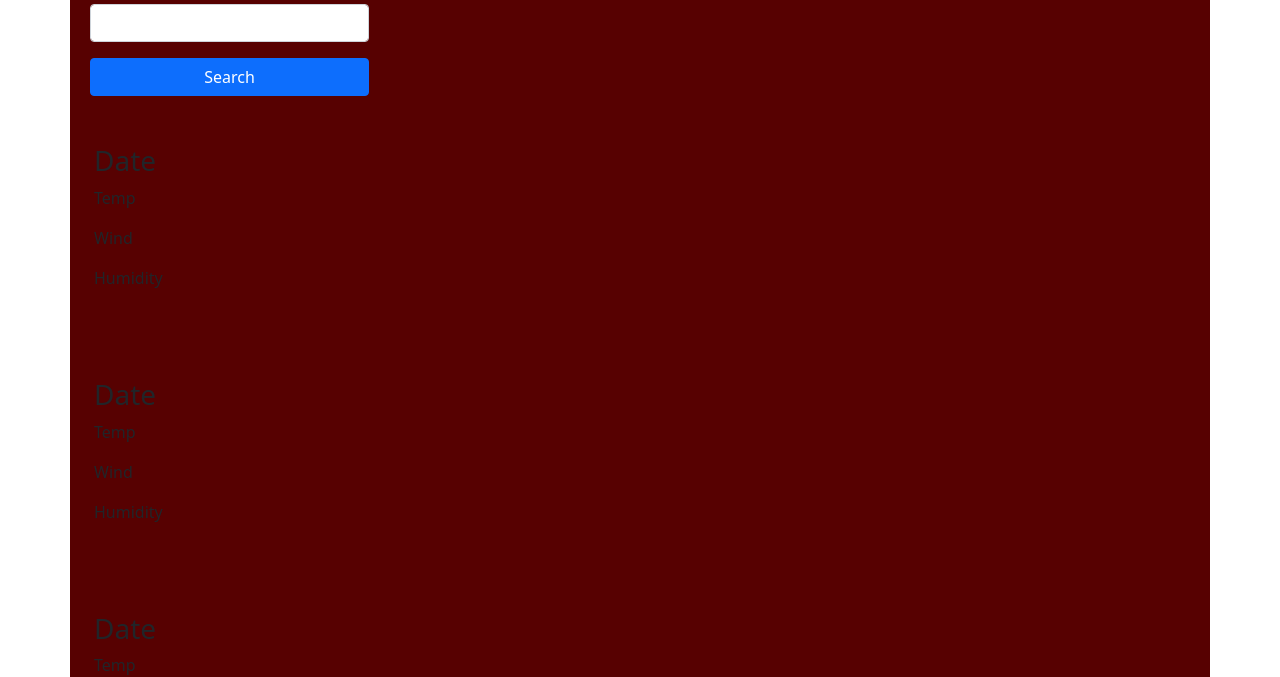
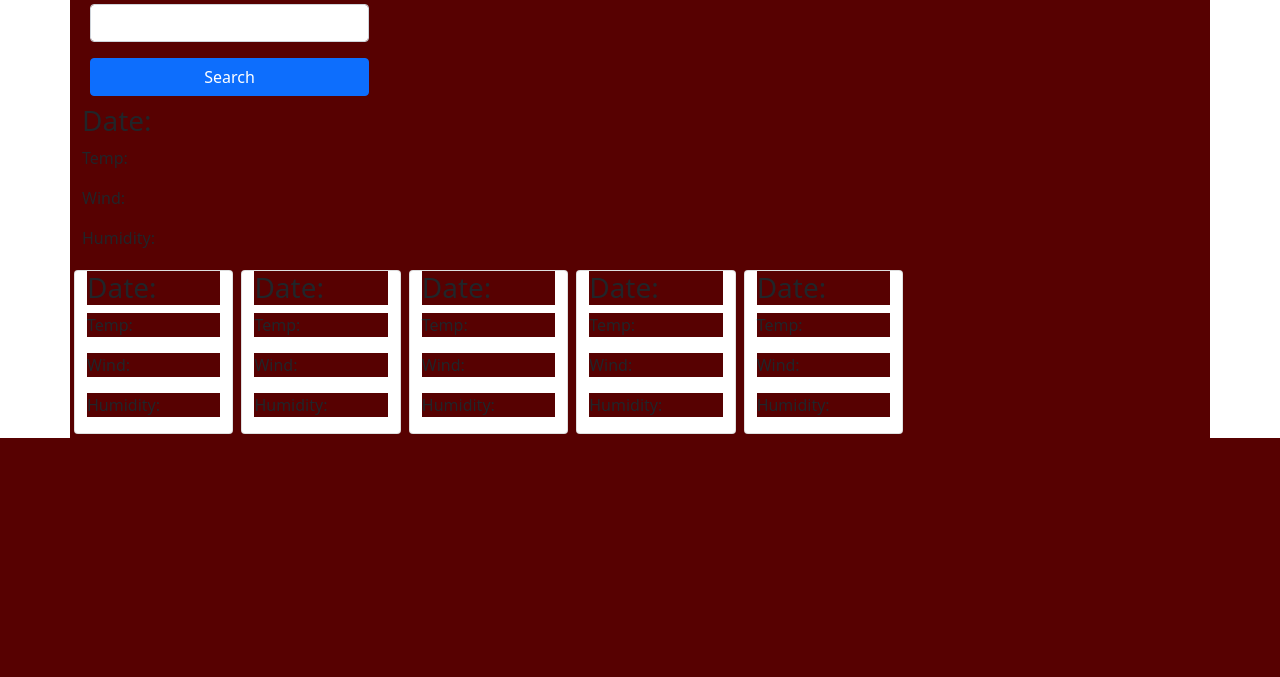
Before and after one commit to myleen12/Stormy, a plain HTML site: page index.html in a window 1280 px wide. Shown: the part 130-807 px from the top of the page. Drawn offline with nearby package versions, Linux system fonts and the light colour scheme.

Commit message:
updated class and added ':' to ptags

```diff
--- a/index.html
+++ b/index.html
@@ -25,42 +25,42 @@
         />
         <button type='sumbit' class='btn btn-primary col-12 m-2'>Search</button>
     </div>
-    <div class='col-9 row'>
-        <div class='col-12 p-4 mb-2 mt-3'>
-            <h3>Date</h3>
-            <p>Temp</p>
-            <p>Wind</p>
-            <p>Humidity</p>
+    <div class='col-9 row mb-2'>
+        <div class='v'>
+            <h3>Date:</h3>
+            <p>Temp:</p>
+            <p>Wind:</p>
+            <p>Humidity:</p>
         </div>
-        <div class='col-12 p-4 mb-2 mt-3'>
-            <h3>Date</h3>
-            <p>Temp</p>
-            <p>Wind</p>
-            <p>Humidity</p>
+        <div class='card col m-1'>
+            <h3>Date:</h3>
+            <p>Temp:</p>
+            <p>Wind:</p>
+            <p>Humidity:</p>
         </div>
-        <div class='col-12 p-4 mb-2 mt-3'>
-            <h3>Date</h3>
-            <p>Temp</p>
-            <p>Wind</p>
-            <p>Humidity</p>
+        <div class='card col m-1'>
+            <h3>Date:</h3>
+            <p>Temp:</p>
+            <p>Wind:</p>
+            <p>Humidity:</p>
         </div>
-        <div class='col-12 p-4 mb-2 mt-3'>
-            <h3>Date</h3>
-            <p>Temp</p>
-            <p>Wind</p>
-            <p>Humidity</p>
+        <div class='card col m-1'>
+            <h3>Date:</h3>
+            <p>Temp:</p>
+            <p>Wind:</p>
+            <p>Humidity:</p>
         </div>
-        <div class='col-12 p-4 mb-2 mt-3'>
-            <h3>Date</h3>
-            <p>Temp</p>
-            <p>Wind</p>
-            <p>Humidity</p>
+        <div class='card col m-1'>
+            <h3>Date:</h3>
+            <p>Temp:</p>
+            <p>Wind:</p>
+            <p>Humidity:</p>
         </div>
-        <div class='col-12 p-4 mb-2 mt-3'>
-            <h3>Date</h3>
-            <p>Temp</p>
-            <p>Wind</p>
-            <p>Humidity</p>
+        <div class='card col m-1'>
+            <h3>Date:</h3>
+            <p>Temp:</p>
+            <p>Wind:</p>
+            <p>Humidity:</p>
         </div>
     </div>
 </section>
```
